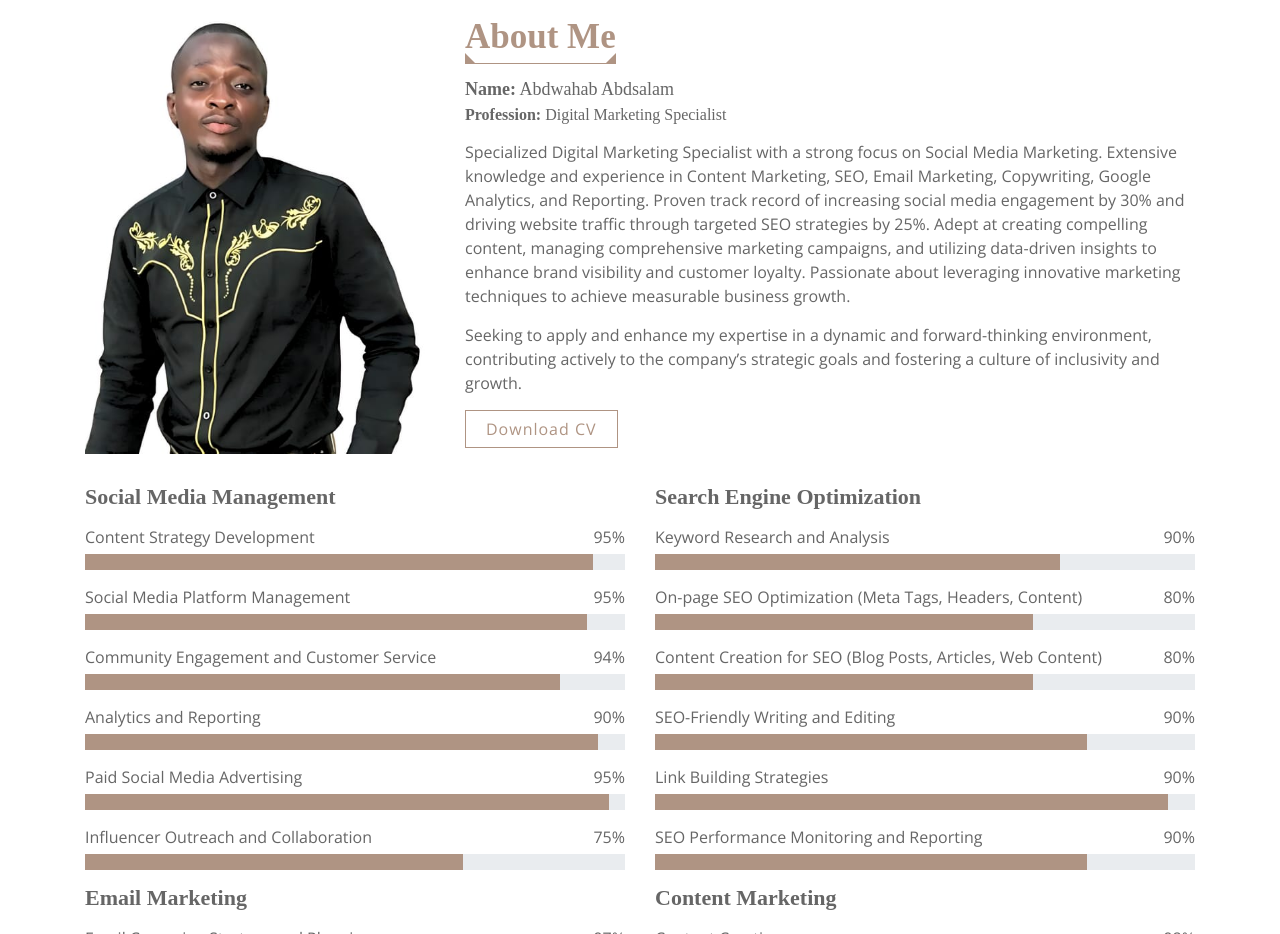
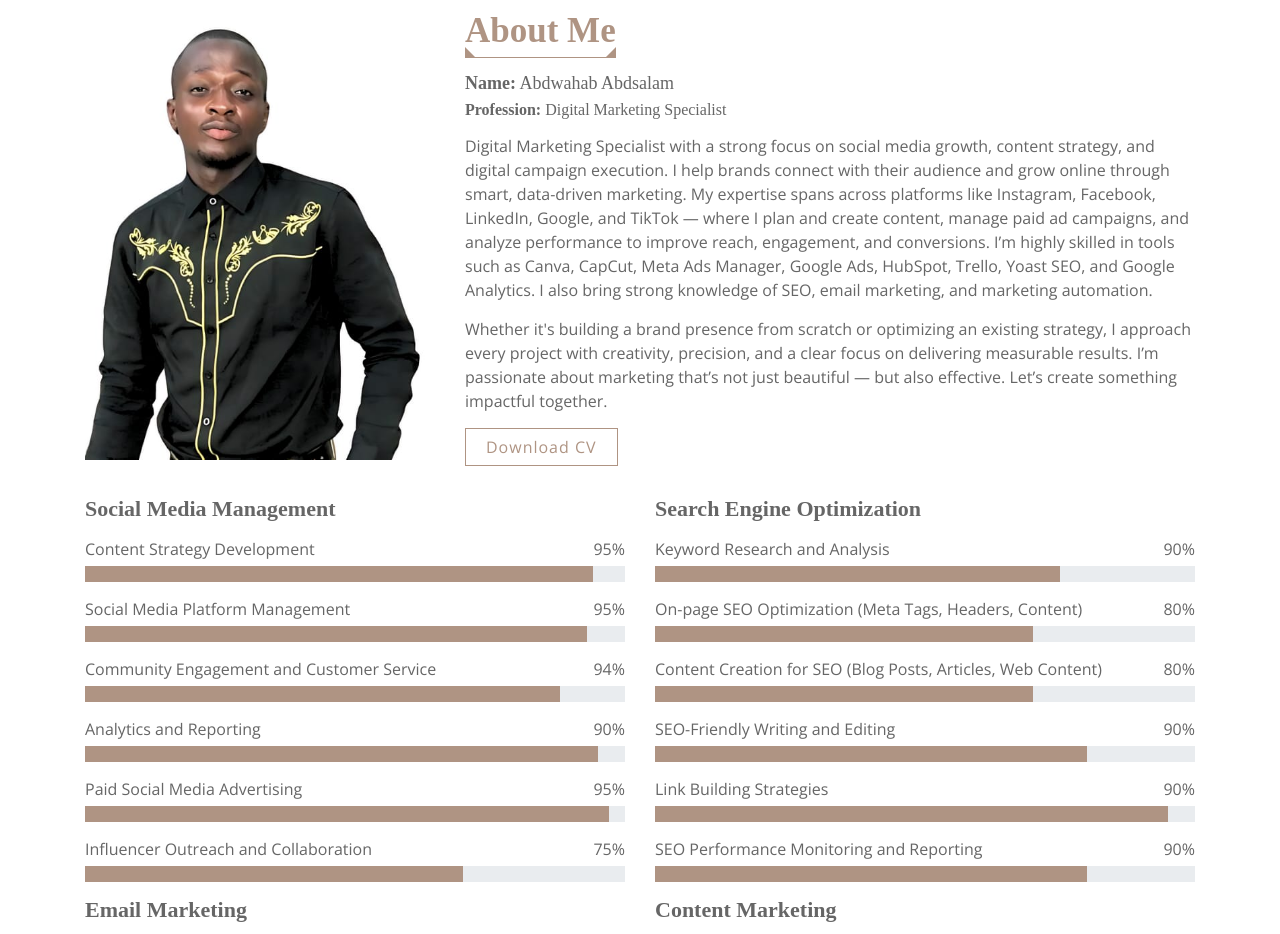
Before and after one commit to Tunenpo/wahab.github.io, a plain HTML site: page index.html in a window 1280 px wide. Shown: the part 920-1854 px from the top of the page. Drawn offline with nearby package versions, Linux system fonts and the light colour scheme; a web font is replaced by a local one.

Commit message:
Update index.html

```diff
--- a/index.html
+++ b/index.html
@@ -86,10 +86,16 @@
                         <h3><strong>Name:</strong> Abdwahab Abdsalam</h3>
                         <h4><strong>Profession:</strong> Digital Marketing Specialist</h4>
                         <p>
-                            Specialized Digital Marketing Specialist with a strong focus on Social Media Marketing. Extensive knowledge and experience in Content Marketing, SEO, Email Marketing, Copywriting, Google Analytics, and Reporting. Proven track record of increasing social media engagement by 30% and driving website traffic through targeted SEO strategies by 25%. Adept at creating compelling content, managing comprehensive marketing campaigns, and utilizing data-driven insights to enhance brand visibility and customer loyalty. Passionate about leveraging innovative marketing techniques to achieve measurable business growth.
+                            Digital Marketing Specialist with a strong focus on social media growth, content strategy, and digital campaign execution. I help brands connect with their audience and grow online through smart, data-driven marketing.
+
+                            My expertise spans across platforms like Instagram, Facebook, LinkedIn, Google, and TikTok — where I plan and create content, manage paid ad campaigns, and analyze performance to improve reach, engagement, and conversions.
+
+                            I’m highly skilled in tools such as Canva, CapCut, Meta Ads Manager, Google Ads, HubSpot, Trello, Yoast SEO, and Google Analytics. I also bring strong knowledge of SEO, email marketing, and marketing automation.
                         </p>
                         <p>
-                            Seeking to apply and enhance my expertise in a dynamic and forward-thinking environment, contributing actively to the company’s strategic goals and fostering a culture of inclusivity and growth.
+                            Whether it's building a brand presence from scratch or optimizing an existing strategy, I approach every project with creativity, precision, and a clear focus on delivering measurable results.
+
+                            I’m passionate about marketing that’s not just beautiful — but also effective. Let’s create something impactful together.
                         </p>
                         <p>
                         </p>
```
